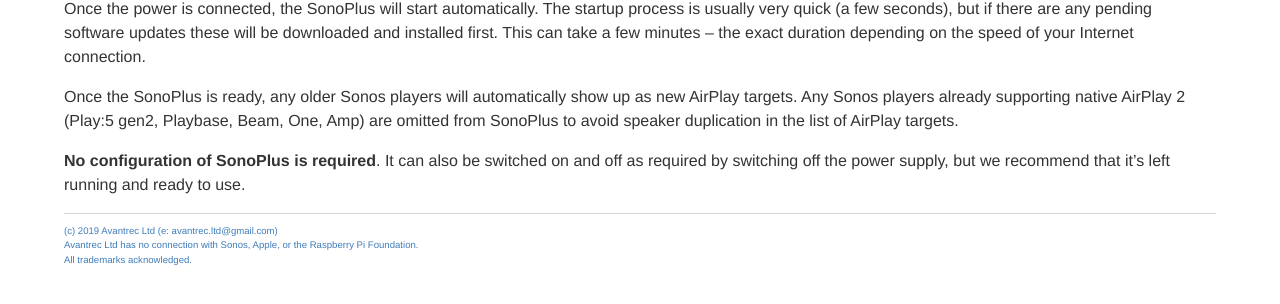
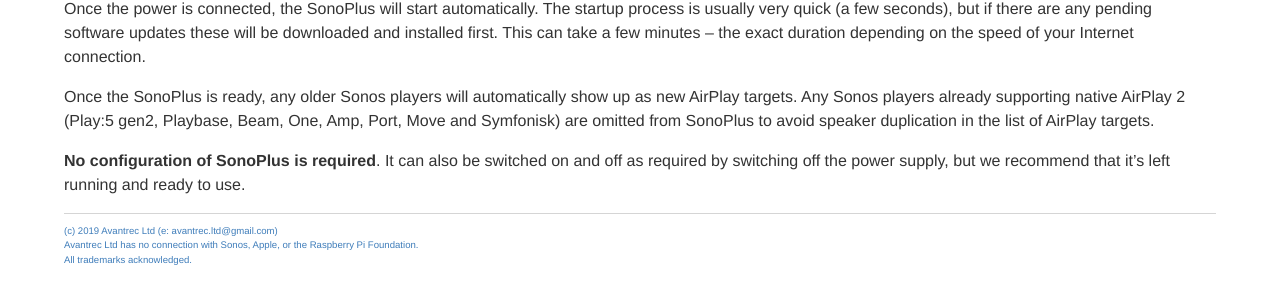
Before and after one commit to avantrec/avantrec.github.io, a Jekyll site: the page built from sonoplus/installation.md, in a window 1280 px wide. Shown: the part 1439-1743 px from the top of the page. Built offline with Jekyll 4.4.1, drawn with Linux system fonts in a browser that asks for light colours.

Commit message:
Update list of excluded speakers.

```diff
--- a/sonoplus/installation.md
+++ b/sonoplus/installation.md
@@ -23,6 +23,6 @@
 
 Once the power is connected, the SonoPlus will start automatically. The startup process is usually very quick (a few seconds), but if there are any pending software updates these will be downloaded and installed first. This can take a few minutes -- the exact duration depending on the speed of your Internet connection.
 
-Once the SonoPlus is ready, any older Sonos players will automatically show up as new AirPlay targets. Any Sonos players already supporting native AirPlay 2 (Play:5 gen2, Playbase, Beam, One, Amp) are omitted from SonoPlus to avoid speaker duplication in the list of AirPlay targets.
+Once the SonoPlus is ready, any older Sonos players will automatically show up as new AirPlay targets. Any Sonos players already supporting native AirPlay 2 (Play:5 gen2, Playbase, Beam, One, Amp, Port, Move and Symfonisk) are omitted from SonoPlus to avoid speaker duplication in the list of AirPlay targets.
 
 **No configuration of SonoPlus is required**. It can also be switched on and off as required by switching off the power supply, but we recommend that it's left running and ready to use.
```
